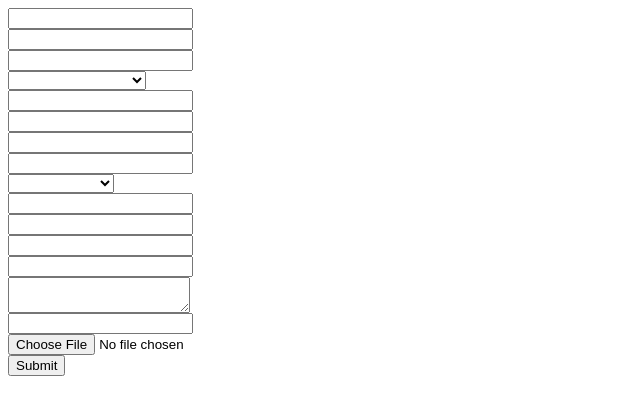
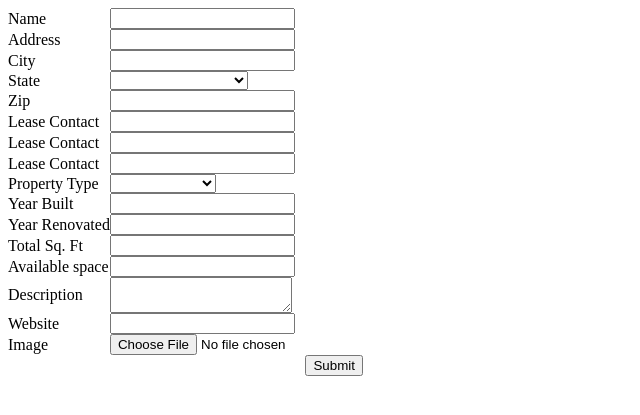
Before and after one commit to shaya4207/lexingtonco, a PHP site: page /admin/add_property.php in a window 1280 px wide. Shown: the top 415 px of the page, without its empty margins (0-640 px from the left). Run offline with PHP 8.4, Linux system fonts and the light colour scheme; data comes from the database, SQL or seed files in the repository.

Commit message:
some updates

```diff
--- a/admin/add_property.php
+++ b/admin/add_property.php
@@ -7,10 +7,18 @@
   </head>
   <body>
     <form action="add_property_.php" method="post" enctype="multipart/form-data">
-      <input type="text" name="name" /><br />
-      <input type="text" name="address" /><br />
-      <input type="text" name="city" /><br />
-      <select name="state">
+      <table cellpadding="0" cellspacing="0">
+        <tr>
+          <td align="left">Name</td><td align="left"><input type="text" name="name" /></td>
+        </tr>
+        <tr>
+          <td align="left">Address</td><td align="left"><input type="text" name="address" /></td>
+        </tr>
+        <tr>
+          <td align="left">City</td><td align="left"><input type="text" name="city" /></td>
+        </tr>
+        <tr>
+          <td align="left">State</td><td align="left"><select name="state">
         <option selected disabled value=""></option>
         <?php
           $q = mysql_query("SELECT id,name FROM us_states");
@@ -20,12 +28,22 @@
         <?php
           }
         ?>
-      </select><br />
-      <input type="text" name="zip" /><br />
-      <input type="text" name="lease_contact[]" /><br />
-      <input type="text" name="lease_contact[]" /><br />
-      <input type="text" name="lease_contact[]" /><br />
-      <select name="prop_type">
+      </select></td>
+        </tr>
+        <tr>
+          <td align="left">Zip</td><td align="left"><input type="text" name="zip" /></td>
+        </tr>
+        <tr>
+          <td align="left">Lease Contact</td><td align="left"><input type="text" name="lease_contact[]" /></td>
+        </tr>
+        <tr>
+          <td align="left">Lease Contact</td><td align="left"><input type="text" name="lease_contact[]" /></td>
+        </tr>
+        <tr>
+          <td align="left">Lease Contact</td><td align="left"><input type="text" name="lease_contact[]" /></td>
+        </tr>
+        <tr>
+          <td align="left">Property Type</td><td align="left"><select name="prop_type">
         <option selected disabled value=""></option>
         <?php
           $q = mysql_query("SELECT id,name FROM prop_types");
@@ -35,15 +53,33 @@
         <?php
           }
         ?>
-      </select><br />
-      <input type="text" name="built" /><br />
-      <input type="text" name="renovated" /><br />
-      <input type="text" name="total_sq_ft" /><br />
-      <input type="text" name="avail_space" /><br />
-      <textarea name="description"></textarea><br />
-      <input type="text" name="website" /><br />
-      <input type="file" name="image" /><br />
-      <input type="submit" />
+      </select></td>
+        </tr>
+        <tr>
+          <td align="left">Year Built</td><td align="left"><input type="text" name="built" /></td>
+        </tr>
+        <tr>
+          <td align="left">Year Renovated</td><td align="left"><input type="text" name="renovated" /></td>
+        </tr>
+        <tr>
+          <td align="left">Total Sq. Ft</td><td align="left"><input type="text" name="total_sq_ft" /></td>
+        </tr>
+        <tr>
+          <td align="left">Available space</td><td align="left"><input type="text" name="avail_space" /></td>
+        </tr>
+        <tr>
+          <td align="left">Description</td><td align="left"><textarea name="description"></textarea></td>
+        </tr>
+        <tr>
+          <td align="left">Website</td><td align="left"><input type="text" name="website" /></td>
+        </tr>
+        <tr>
+          <td align="left">Image</td><td align="left"><input type="file" name="image" /></td>
+        </tr>
+        <tr>
+          <td align="right" colspan="2"><input type="submit" /></td>
+        </tr>
+      </table>
     </form>
   </body>
 </html>
```
Also changed, not shown: admin/add_property_.php (+11 -3 lines).
